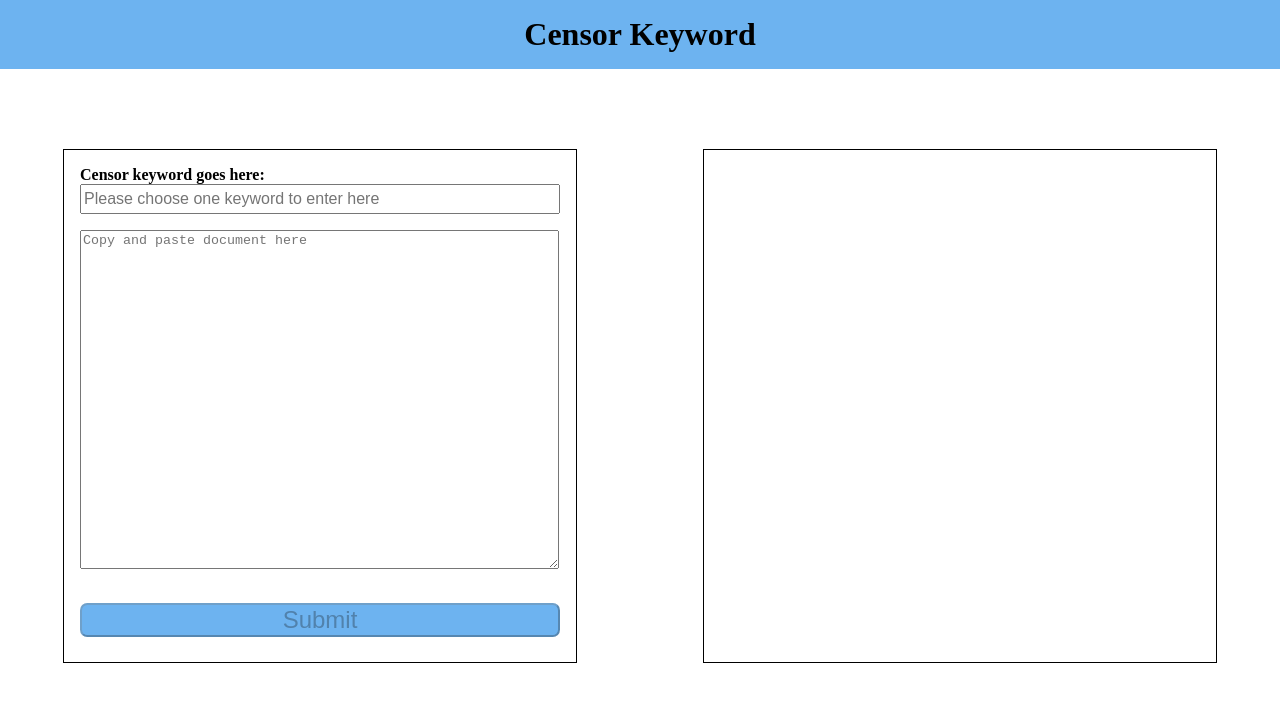
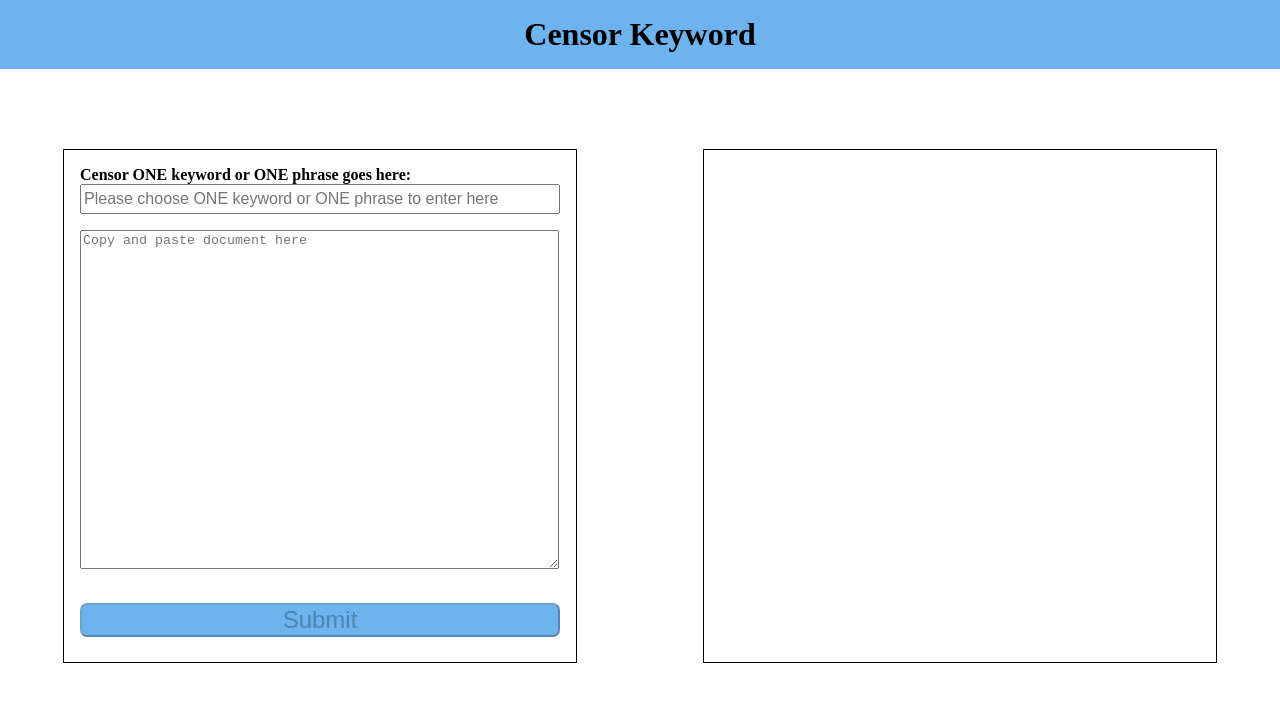
Before and after one commit to thaomonster/censor-keywords, an Angular app: page / in a window 1280 px wide. Shown: the top 702 px of the page. Built offline with nearby package versions, Linux system fonts and the light colour scheme.

Commit message:
Change insturction wording

```diff
--- a/src/app/app.component.html
+++ b/src/app/app.component.html
@@ -3,10 +3,10 @@
 </header>
 <main>
   <form [formGroup]='inputForm' (ngSubmit)='onSubmit()'>
-    <label><b>Censor keyword goes here:</b></label>
+    <label><b>Censor ONE keyword  or ONE phrase goes here:</b></label>
     <input
       type='text'
-      placeholder="Please choose one keyword to enter here"
+      placeholder="Please choose ONE keyword or ONE phrase to enter here"
       formControlName='keywordInput'
     />
     <textarea
```
